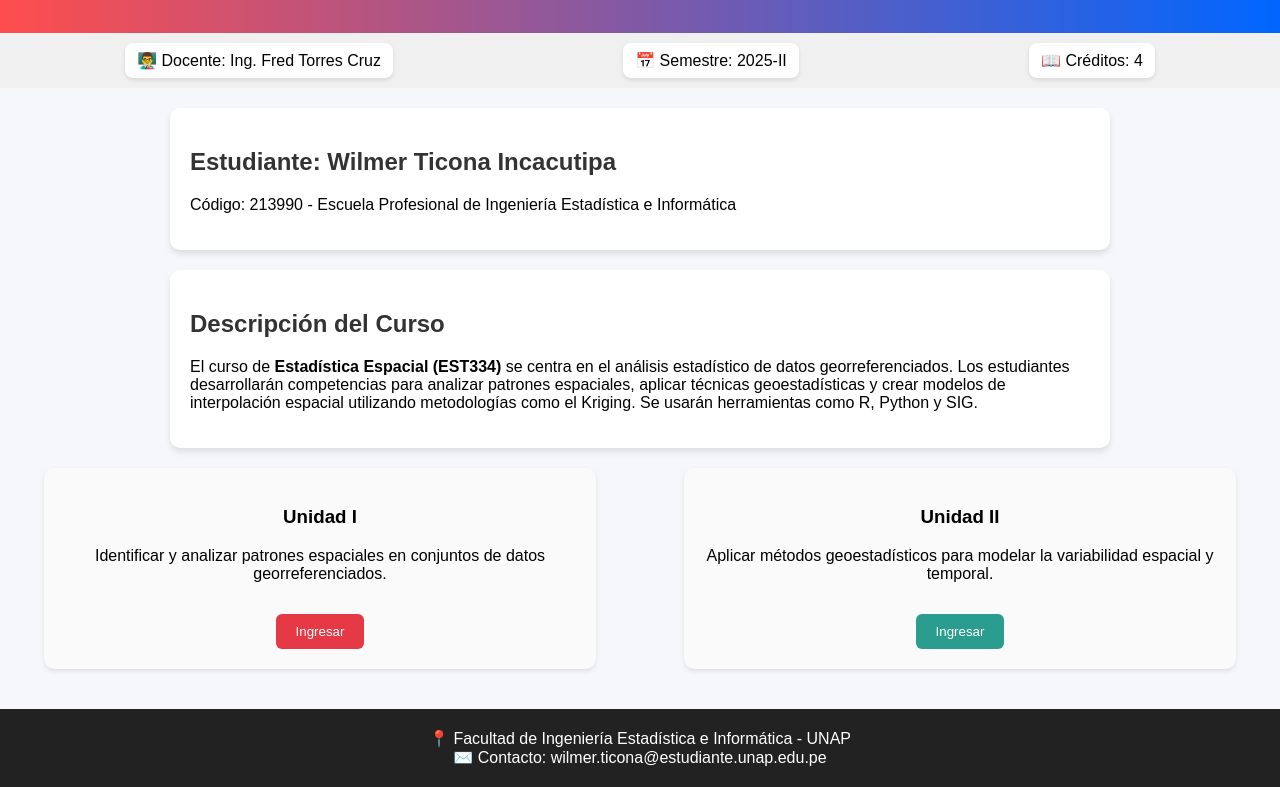
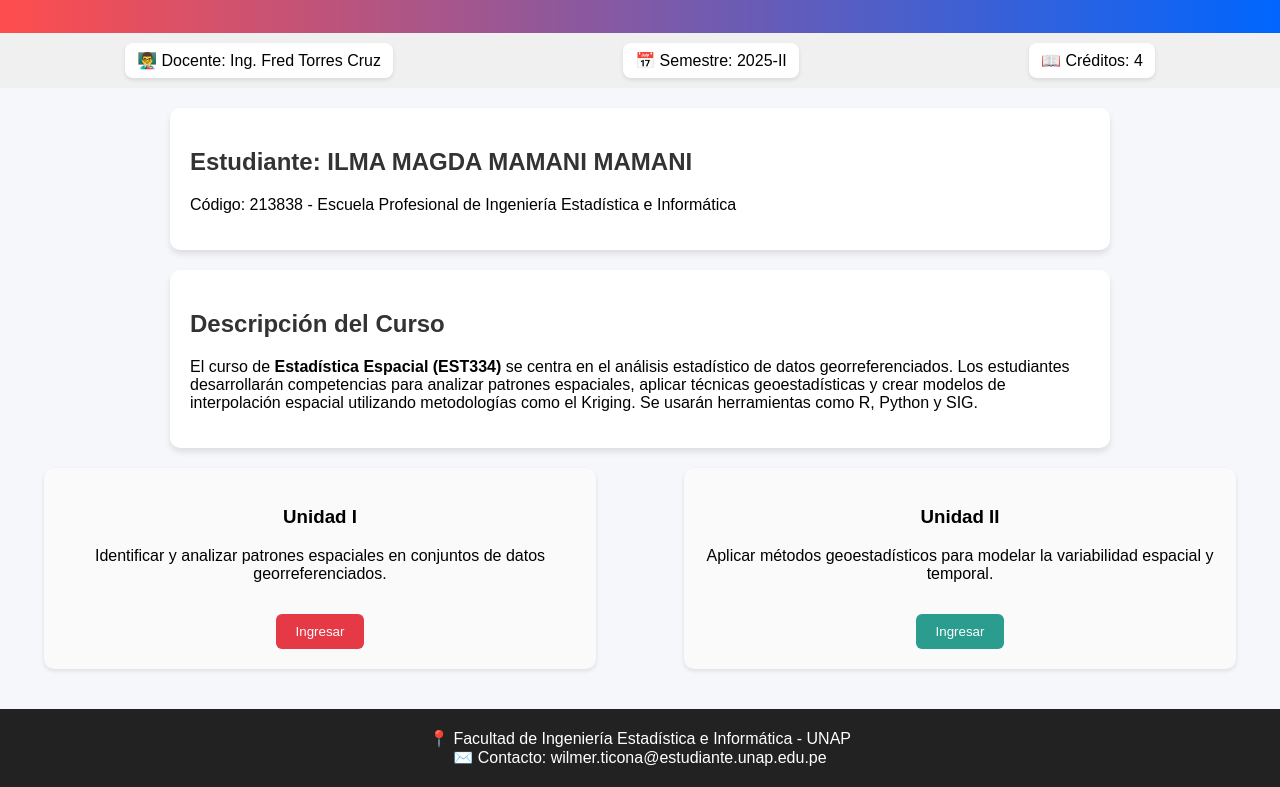
Before and after one commit to IlmaMag/IlmaMag.github.io, a plain HTML site: page index.html in a window 1280 px wide. Shown: the part 94-881 px from the top of the page. Drawn offline with Linux system fonts and the light colour scheme.

Commit message:
Update index.html

```diff
--- a/index.html
+++ b/index.html
@@ -87,8 +87,8 @@
   </div>
 
   <div class="card">
-    <h2>Estudiante: Wilmer Ticona Incacutipa</h2>
-    <p>Código: 213990 - Escuela Profesional de Ingeniería Estadística e Informática</p>
+    <h2>Estudiante: ILMA MAGDA MAMANI MAMANI</h2>
+    <p>Código: 213838 - Escuela Profesional de Ingeniería Estadística e Informática</p>
   </div>
 
   <div class="card">
```
